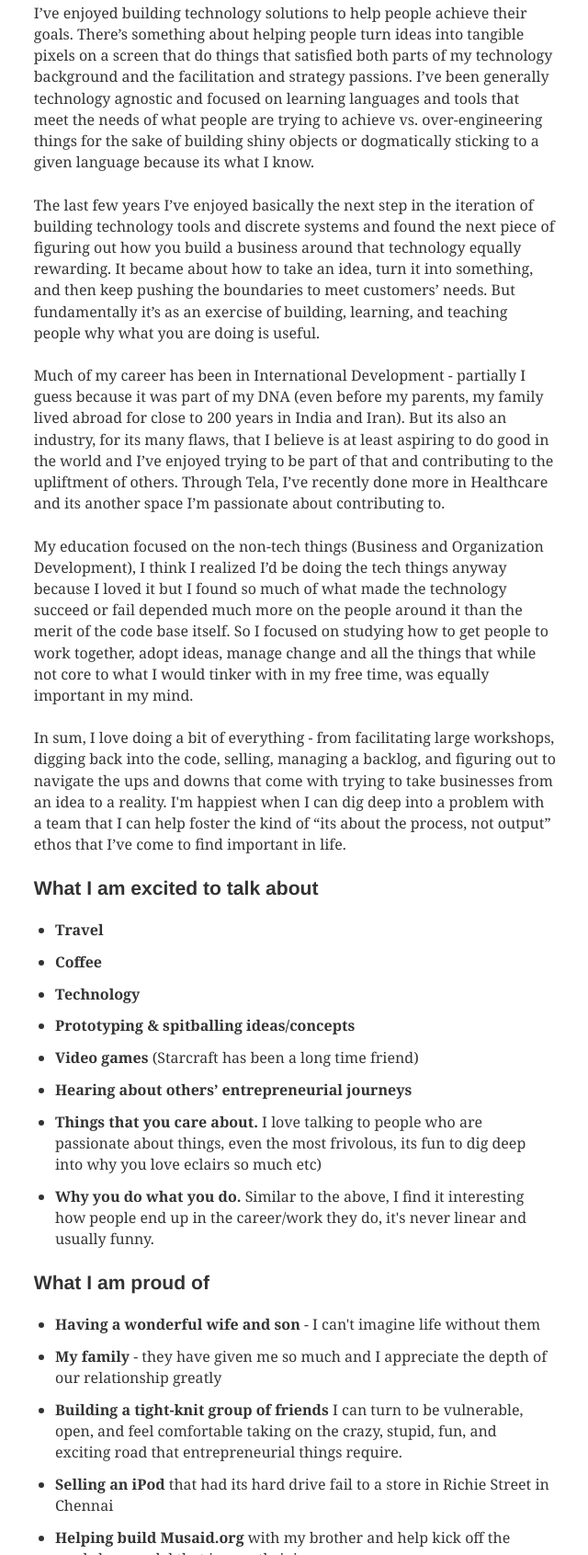
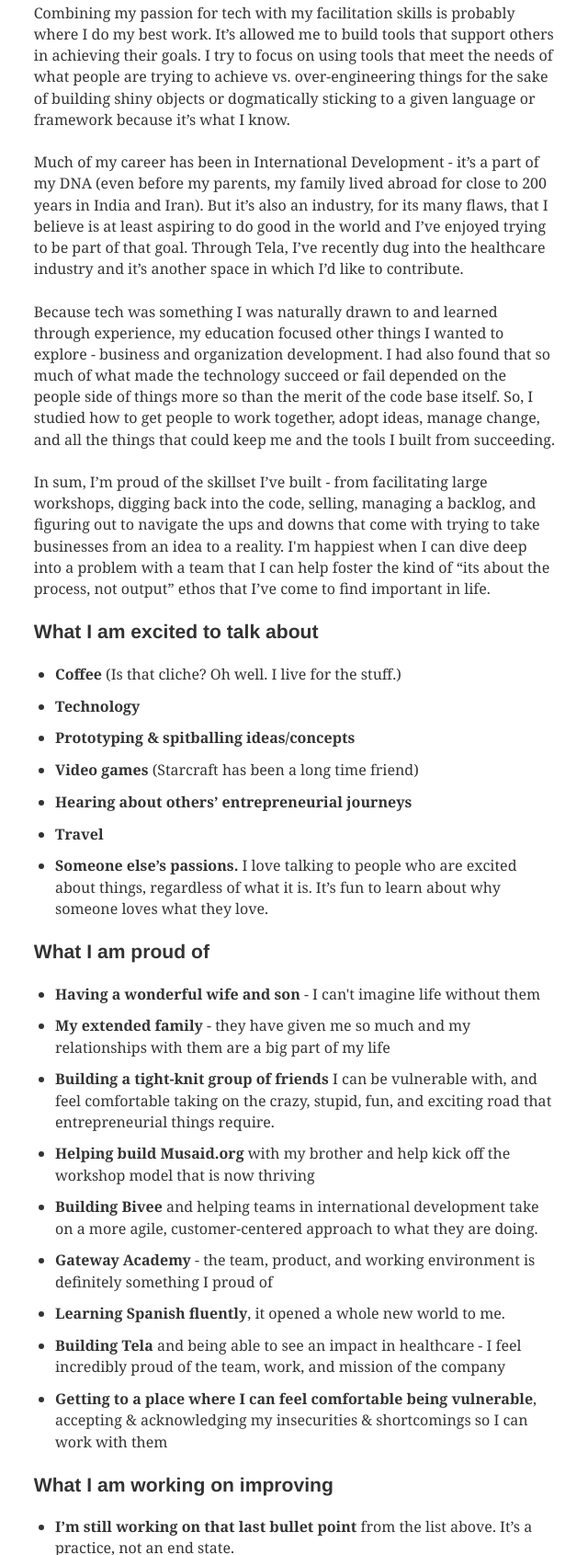
Before and after one commit to sschafft/phoenix, a Gatsby site: page /about in a window 1280 px wide. Shown: the part 1752-3443 px from the top of the page at 92% size, without its empty margins (319-959 px from the left). Built offline with nearby package versions, Linux system fonts and the light colour scheme; Gatsby itself is replaced by a stand-in of ours; some packages are replaced by stand-ins of ours; a web font is replaced by a local one; what typography-theme-kirkham would draw is missing.

Commit message:
adjust and add content

```diff
--- a/content/about/improving.md
+++ b/content/about/improving.md
@@ -2,7 +2,6 @@
 title: What I am working on improving
 order: 6
 ---
-- **Getting to a place where I am ok with myself** and where I can feel comfortable in being vulnerable, accept & acknowledge my insecurities to be able to surmount them. I think managing yourself is a constant thing to work on, it's not a check the box exercise, its a practice.
-- **Doing one thing at a time.** I think I’ve learned a lot over the years and I think if nothing else has stood out its that focus is king. I struggle with that at times.
-- **Balance.** I feel like I'm constantly swinging from one thing to the next, and I struggle at times to build the re-prioritization and time for reflection to help ensure that balance is somehow maintained.
+- **I’m still working on that last bullet point** from the list above. It’s a practice, not an end state.
+- **Doing one thing at a time.** I think I’ve learned a lot over the years and the need for focus is one of my biggest lessons. I struggle with that at times.
 - **Learning** new programming languages and getting better at the ones I’ve worked with. I think it's a constant battle to keep even remotely sharp in the tech scene and I try my best to keep up with the whirlwind without trying to get caught in the hype of the next best JS framework to come out this week.
--- a/content/about/proud-of.md
+++ b/content/about/proud-of.md
@@ -3,12 +3,11 @@ title: What I am proud of
 order: 5
 ---
 - **Having a wonderful wife and son** - I can't imagine life without them
-- **My family** - they have given me so much and I appreciate the depth of our relationship greatly
-- **Building a tight-knit group of friends** I can turn to be vulnerable, open, and feel comfortable taking on the crazy, stupid, fun, and exciting road that entrepreneurial things require.
-- **Selling an iPod** that had its hard drive fail to a store in Richie Street in Chennai
+- **My extended family** - they have given me so much and my relationships with them are a big part of my life
+- **Building a tight-knit group of friends** I can be vulnerable with, and feel comfortable taking on the crazy, stupid, fun, and exciting road that entrepreneurial things require.
 - **Helping build Musaid.org** with my brother and help kick off the workshop model that is now thriving
 - **Building Bivee** and helping teams in international development take on a more agile, customer-centered approach to what they are doing.
-- **Gateway Academy** - the team, product, and working environment is definitely up there with the proudest things I’ve done
+- **Gateway Academy** - the team, product, and working environment is definitely something I proud of
 - **Learning Spanish fluently**, it opened a whole new world to me.
 - **Building Tela** and being able to see an impact in healthcare - I feel incredibly proud of the team, work, and mission of the company
-- **Getting to a place where I am ok with myself** and where I can feel comfortable in being vulnerable, accept & acknowledge my insecurities to be able to surmount them
+- **Getting to a place where I can feel comfortable being vulnerable**, accepting & acknowledging my insecurities & shortcomings so I can work with them
--- a/content/about/talk-about.md
+++ b/content/about/talk-about.md
@@ -2,11 +2,10 @@
 title: What I am excited to talk about
 order: 4
 ---
-- **Travel**
-- **Coffee**
+- **Coffee** (Is that cliche? Oh well. I live for the stuff.)
 - **Technology**
 - **Prototyping & spitballing ideas/concepts**
 - **Video games** (Starcraft has been a long time friend)
 - **Hearing about others’ entrepreneurial journeys**
-- **Things that you care about.** I love talking to people who are passionate about things, even the most frivolous, its fun to dig deep into why you love eclairs so much etc)
-- **Why you do what you do.** Similar to the above, I find it interesting how people end up in the career/work they do, it's never linear and usually funny.
+- **Travel**
+- **Someone else’s passions.** I love talking to people who are excited about things, regardless of what it is. It’s fun to learn about why someone loves what they love.
--- a/content/about/work-story.md
+++ b/content/about/work-story.md
@@ -2,18 +2,18 @@
 title: Work Life
 order: 3
 ---
-I have been involved in technology and the impact of technology on business throughout my career. I’ve been passionate about technology since a kid in Vietnam where I remember discovering that some benevolent computer vendor had installed a ninja game on our first computer and I happened to open it after traversing all the directory and opening random files on the computer in DOS. It blew my mind.
+ I first realized my passion for technology when as a kid living in Vietnam I discovered that a benevolent computer vendor had installed a ninja game on our first computer, which I happened to find after combing through the entire directory, opening random files on the computer in DOS. The awesomeness of that game blew my mind. I didn’t know then that that moment of wonder would drive much of my career.
 
-I learned to network so that I could play LAN games with my brother (GTA2, Counterstrike and the like). I got into building our own computers and my brother pulled me down the rabbit hole of overclocking them. I decided that getting a [whitebook laptop](https://computer.howstuffworks.com/laptop5.htm) would be a good idea and enjoyed ripping it apart to put in my own CPU / RAM etc. My brother and I had a side hustle once upon a time buying cheaper computer parts in the US, Singapore or other places we traveled to and selling them in India where there were much higher taxes. We knew a number of the IT guys at [Richie street](https://en.wikipedia.org/wiki/Ritchie_Street) in Chennai on a first name basis. I remember having strong opinions about how the iPhone wasn't going to make it and instead opted for the [HTC TyTN](https://en.wikipedia.org/wiki/HTC_TyTN_II) and decided that spending hours of my life modding the ROM would be a good spend of time. I eventually accepted I was wrong and got an iPhone a year or two later when I couldn't deal with the internet through the travesty that was Windows Mobile 6. I’ve since worked with SQL, VBA (never again), Drupal (never again), Wordpress, PHP, Ruby & Rails, Vue, some React and Elixir as well as all the other fun in between things you do to build technology (ie CI, building server environments etc).
+And to be honest, until my early 20s, it was a love of gaming that drove me to keep learning. I first figured out how to network so that I could play LAN games with my brother - GTA2, Counterstrike, and the like. I started building our computers myself and my brother pulled me down the rabbit hole of overclocking them. I decided that getting a [whitebook laptop](https://computer.howstuffworks.com/laptop5.htm)would be a good idea and enjoyed ripping it apart to put in my own CPU / RAM etc. I got so into the computer market while living in India as a teenager that I was on a first name basis with a number of the IT guys on [Richie street](https://en.wikipedia.org/wiki/Ritchie_Street) in Chennai.
 
-I also love teaching & facilitating - I taught English in El Salvador, Kyrgyzstan, and China. It was rewarding and there’s something about helping people being able to learn a new skill and apply it I greatly enjoy. I still try and teach where I can and a lot of my recent career has involved running large workshops, facilitation and doing adult learning activities (both online and offline). I enjoy helping people come to a consensus, find new ideas or collaborate in a structured effective way to make hard decisions.
+With the successes and fun, came some missteps. I remember being pretty sure that the iPhone wasn't going to make it and opted instead for the [HTC TyTN](https://en.wikipedia.org/wiki/HTC_TyTN_II), deciding that spending hours of my life modding the ROM would be fruitful. I eventually accepted I was wrong and got an iPhone a year or two later when I couldn't deal with using the Internet through the travesty that was Windows Mobile 6. I’ve since worked with SQL, VBA (never again), Drupal (never again), Wordpress, PHP, Ruby & Rails, Vue, some React and Elixir, as well as all the other fun in between things you do to build technology (i.e. CI, building server environments, etc).
 
-I’ve enjoyed building technology solutions to help people achieve their goals. There’s something about helping people turn ideas into tangible pixels on a screen that do things that satisfied both parts of my technology background and the facilitation and strategy passions. I’ve been generally technology agnostic and focused on learning languages and tools that meet the needs of what people are trying to achieve vs. over-engineering things for the sake of building shiny objects or dogmatically sticking to a given language because its what I know.
+Beyond tech, I love teaching & facilitating, too. In my college days, I taught English in El Salvador, Kyrgyzstan, and China. I found helping others learn a new skill really rewarding. I still try and teach where I can and a lot of my recent work has involved facilitating large workshops and designing online and in-person training using adult learning theory. Facilitation allows me to help people discover new ideas, collaborate in a structure, effective way to make hard decisions, and come to a consensus.
 
-The last few years I’ve enjoyed basically the next step in the iteration of building technology tools and discrete systems and found the next piece of figuring out how you build a business around that technology equally rewarding. It became about how to take an idea, turn it into something, and then keep pushing the boundaries to meet customers’ needs. But fundamentally it’s as an exercise of building, learning, and teaching people why what you are doing is useful.
+Combining my passion for tech with my facilitation skills is probably where I do my best work. It’s allowed me to build tools that support others in achieving their goals. I try to focus on using tools that meet the needs of what people are trying to achieve vs. over-engineering things for the sake of building shiny objects or dogmatically sticking to a given language or framework because it’s what I know.
 
-Much of my career has been in International Development - partially I guess because it was part of my DNA (even before my parents, my family lived abroad for close to 200 years in India and Iran). But its also an industry, for its many flaws, that I believe is at least aspiring to do good in the world and I’ve enjoyed trying to be part of that and contributing to the upliftment of others. Through Tela, I’ve recently done more in Healthcare and its another space I’m passionate about contributing to.
+Much of my career has been in International Development - it’s a part of my DNA (even before my parents, my family lived abroad for close to 200 years in India and Iran). But it’s also an industry, for its many flaws, that I believe is at least aspiring to do good in the world and I’ve enjoyed trying to be part of that goal. Through Tela, I’ve recently dug into the healthcare industry and it’s another space in which I’d like to contribute.
 
-My education focused on the non-tech things (Business and Organization Development), I think I realized I’d be doing the tech things anyway because I loved it but I found so much of what made the technology succeed or fail depended much more on the people around it than the merit of the code base itself. So I focused on studying how to get people to work together, adopt ideas, manage change and all the things that while not core to what I would tinker with in my free time, was equally important in my mind.
+Because tech was something I was naturally drawn to and learned through experience, my education focused other things I wanted to explore - business and organization development. I had also found that so much of what made the technology succeed or fail depended on the people side of things more so than the merit of the code base itself. So, I studied how to get people to work together, adopt ideas, manage change, and all the things that could keep me and the tools I built from succeeding.
 
-In sum, I love doing a bit of everything - from facilitating large workshops, digging back into the code, selling, managing a backlog, and figuring out to navigate the ups and downs that come with trying to take businesses from an idea to a reality. I'm happiest when I can dig deep into a problem with a team that I can help foster the kind of “its about the process, not output” ethos that I’ve come to find important in life.
+In sum, I’m proud of the skillset I’ve built - from facilitating large workshops, digging back into the code, selling, managing a backlog, and figuring out to navigate the ups and downs that come with trying to take businesses from an idea to a reality. I'm happiest when I can dive deep into a problem with a team that I can help foster the kind of “its about the process, not output” ethos that I’ve come to find important in life.
```
Also changed, not shown: content/about/salty_egg.jpg (deleted).
